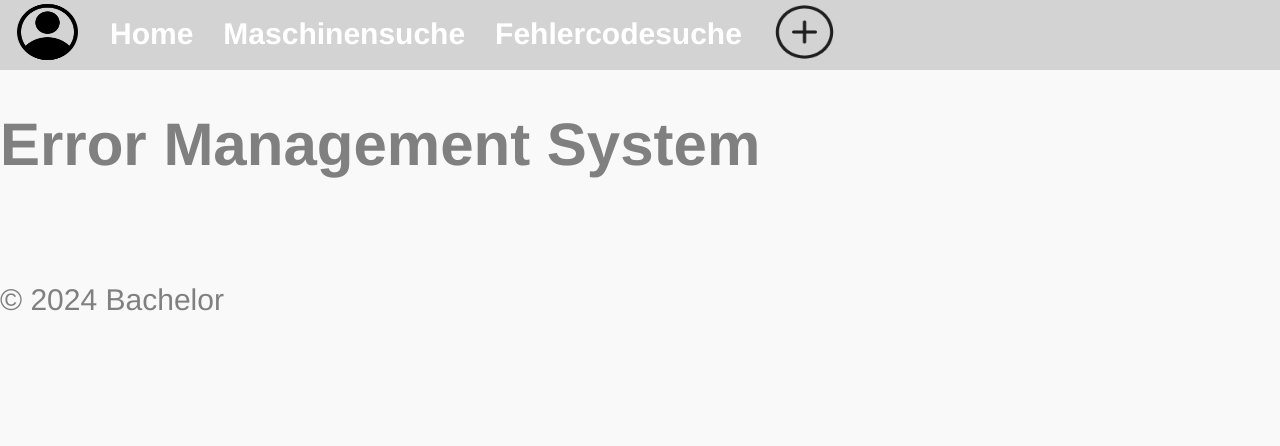
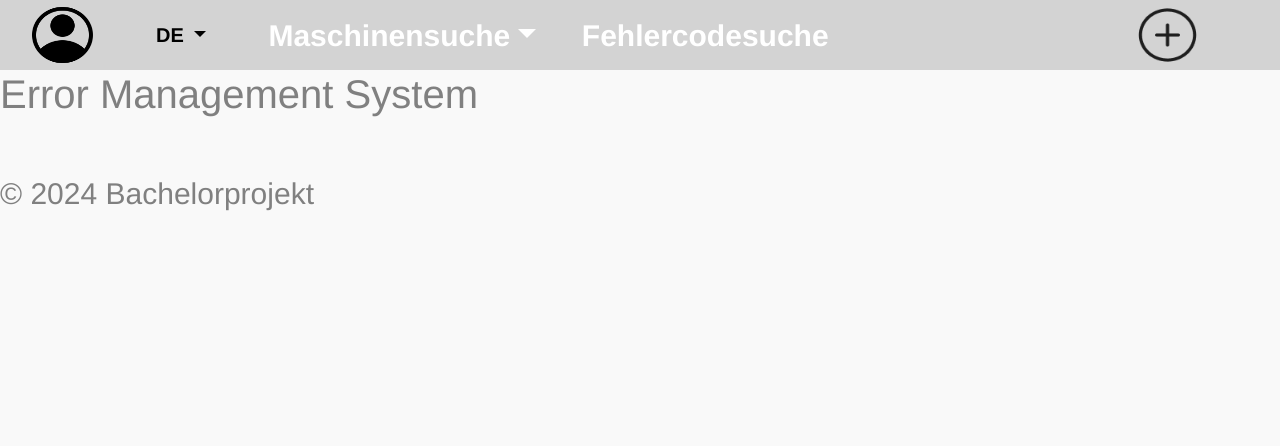
Before and after one commit to emiliadoe/machine-error-management, a Django app: page / in a window 1280 px wide. Shown: the top 446 px of the page. Run offline with Django 5.2, Linux system fonts and the light colour scheme; the visitor is signed in with stand-in values (Sample User, id 1); some libraries are stand-ins or nearby versions.

Commit message:
feature: dropdowns added

```diff
--- a/errorManagementSystem/djangoApp/static/css/styles.css
+++ b/errorManagementSystem/djangoApp/static/css/styles.css
@@ -3,10 +3,18 @@ body {
     font-size: 30px;
     color: grey;
     background-color: #f9f9f9;
-    padding-top: 0;
+    padding: 0;
+    margin: 0;
+    width: 100%;
+    max-width: 100%;
     padding-bottom: 100px !important;
+}
+
+* {
     margin: 0;
-}
+    padding: 0;
+    box-sizing: border-box;
+  }
 
 header {
   display: flex;
@@ -15,28 +23,62 @@ header {
   text-align: center;
   height: 70px;
   width: 100%;
+  max-width: 100%;
 }
 
+nav{
+    all: unset !important;
+    width: 100%;
+    max-width: 100%;
+}
 
 nav ul {
     list-style: none;
-    justify-content: space-between;
+    justify-content: flex-start;
     padding: 0;
     display: flex;
     width: 100%;
+    margin-bottom: 0px !important;
+
+    li{
+        margin: 0 15px;
+        margin-block: auto;
+        a{
+            text-decoration: none;
+            color: #fff;
+            font-weight: bold;
+        }
+    }
   }
 
-  nav ul li {
-    margin: 0 15px;
-    margin-top: 15px;
+
+  .plus {
+    right: 50px !important;
+    position: absolute;
+    margin-right: 30px; /* adding breakpoint */
+  }
+  #navbar2{
+    all: unset !important;
+    #dropdown2{
+        top: 9%;
+        right: 5px;
+        left: unset;
+    }
   }
 
-  nav ul li a {
-    text-decoration: none;
-    color: #fff;
-    font-weight: bold;
-  }
+  #dropdown1{
+    min-width: unset;
+    top: 120%;
+}
+#dropdown3{
+    min-width: unset;
+}
 
   .profile{
     margin: 0 15px;
   }
+
+  #arrow>a{
+    color: black !important;
+    font-size: 20px;
+  }
--- a/errorManagementSystem/djangoApp/templates/home.html
+++ b/errorManagementSystem/djangoApp/templates/home.html
@@ -3,6 +3,11 @@
 
     <meta charset="UTF-8">
     <meta name="viewport" content="width=device-width, initial-scale=1.0">
+
+   <!-- Bootstrap CSS -->
+   <link rel="stylesheet" href="https://cdn.jsdelivr.net/npm/bootstrap@4.0.0/dist/css/bootstrap.min.css"
+   integrity="sha384-Gn5384xqQ1aoWXA+058RXPxPg6fy4IWvTNh0E263XmFcJlSAwiGgFAW/dAiS6JXm" crossorigin="anonymous">
+
     <title>
 {% block title %}Error Management{% endblock %}
 </title>
@@ -16,23 +21,51 @@
 
 <body>
 <header>
-    <nav>
+    <nav class="navbar">
         <ul>
             {% if user.is_authenticated %}
                 {% block logged_in_content %}
-                    <a href="{% url 'home' %}">
-                        <div class="profile">
-                            <img src="{% static 'images/account.png' %}" alt="Profil" style="height: 60px; width: 65px">
+                    <li class="nav-item dropdown">
+                        <a href="{% url 'home' %}"  data-toggle="dropdown" id="navbarDropdown3">
+                            <div class="profile">
+                                <img src="{% static 'images/account.png' %}" alt="Profil" style="height: 60px; width: 65px">
+                            </div>
+                        </a>
+                            <div class="dropdown-menu" aria-labelledby="navbarDropdown3" id="dropdown3">
+                                <a class="dropdown-item" href="{% url 'home' %}">Logout</a>
+                            </div>
+                        </li>
+
+                <li class="nav-item dropdown" id="arrow">
+                    <a class="nav-link dropdown-toggle" href="{% url 'home' %}" role="button" data-toggle="dropdown">
+                        DE
+                    </a>
+                    <div class="dropdown-menu" aria-labelledby="navbarDropdown1" id="dropdown1">
+                        <a class="dropdown-item" href="{% url 'home' %}">ENG</a>
+                        <a class="dropdown-item" href="{% url 'home' %}">ESP</a>
+                    </div>
+                </li>
+
+                <li class="nav-item dropdown">
+                    <a href="{% url 'home' %}"  data-toggle="dropdown" class="nav-link dropdown-toggle"  role="button">Maschinensuche</a>
+                        <div class="dropdown-menu" aria-labelledby="navbarDropdown4" id="dropdown4">
+                            <a class="dropdown-item" href="{% url 'home' %}">Lorem ipsum</a>
                         </div>
-                    </a>
-                <li><a href="{% url 'home' %}">Home</a></li>
-                <li><a href="{% url 'home' %}">Maschinensuche</a></li>
+                    </li>
                 <li><a href="{% url 'home' %}">Fehlercodesuche</a></li>
-                <a href="{% url 'home' %}">
-                    <div class="profile">
-                        <img src="{% static 'images/plus.png' %}" alt="Profil" style="height: 60px; width: 65px">
+
+                <li class="nav-item dropdown" id="navbar2">
+                <a data-toggle="dropdown" href="{% url 'home' %}" id="navbarDropdown2">
+                    <div class="plus">
+                        <img src="{% static 'images/plus.png' %}" alt="Plus" style="height: 60px; width: 65px">
                     </div>
                 </a>
+                    <div class="dropdown-menu" aria-labelledby="navbarDropdown2" id="dropdown2">
+                        <a class="dropdown-item" href="{% url 'home' %}">Maschine hinzufügen</a>
+                        <a class="dropdown-item" href="{% url 'home' %}">Fehlercode hinzufügen</a>
+                        <a class="dropdown-item" href="{% url 'home' %}">Maschinendaten bearbeiten</a>
+                    </div>
+                </li>
                 {% endblock %}
             {% else %}
                 {% block not_logged_in_content %}
@@ -55,6 +88,16 @@
 </main>
 
 <footer>
-    <p>&copy; 2024 Bachelor</p>
+    <p>&copy; 2024 Bachelorprojekt</p>
 </footer>
+
+  <!-- Optional JavaScript -->
+    <!-- jQuery then Bootstrap JS -->
+    <script src="https://code.jquery.com/jquery-3.2.1.slim.min.js"
+        integrity="sha384-KJ3o2DKtIkvYIK3UENzmM7KCkRr/rE9/Qpg6aAZGJwFDMVNA/GpGFF93hXpG5KkN"
+        crossorigin="anonymous"></script>
+    <script src="https://cdn.jsdelivr.net/npm/bootstrap@4.0.0/dist/js/bootstrap.min.js"
+        integrity="sha384-JZR6Spejh4U02d8jOt6vLEHfe/JQGiRRSQQxSfFWpi1MquVdAyjUar5+76PVCmYl"
+        crossorigin="anonymous"></script>
+
 </body>
```
Also changed, not shown: errorManagementSystem/djangoApp/static/images/arrow_drop_down.png (added).
